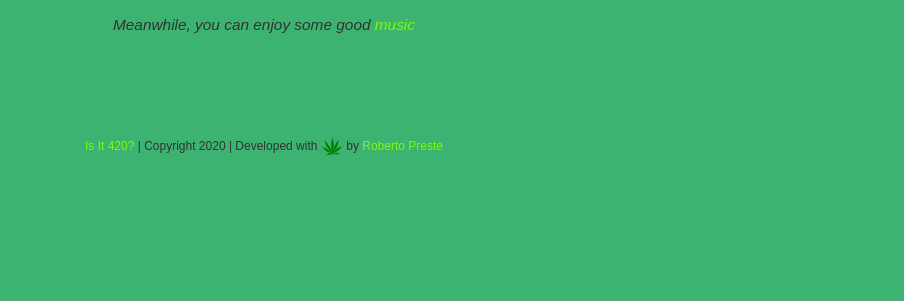
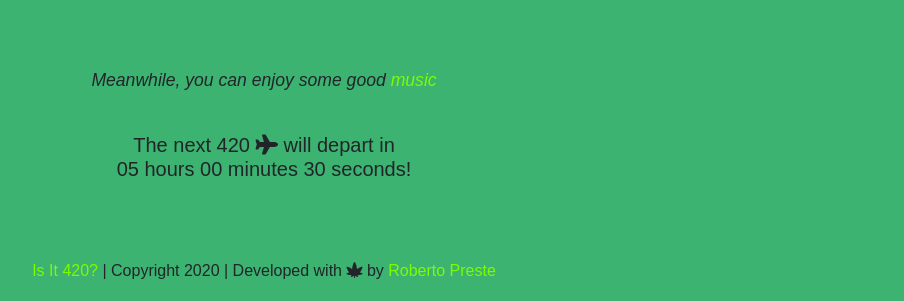
Before and after one commit to robertpreston/IsIt420, a plain HTML site: page index.html in a window 1280 px wide. Shown: the part 718-1019 px from the top of the page, without its empty margins (376-1280 px from the left). Before the commit the page ends 886 px from the top, so only its background shows below. Drawn offline with nearby package versions, Linux system fonts and the light colour scheme.

Commit message:
Update resources (Bootstrap, FontAwesome) and general layout

```diff
--- a/index.html
+++ b/index.html
@@ -25,7 +25,10 @@
     <meta name="theme-color" content="#000000">
 
     <!-- Bootstrap -->
-    <link rel="stylesheet" href="http://cdnjs.cloudflare.com/ajax/libs/twitter-bootstrap/3.3.7/css/bootstrap.min.css">
+    <link rel="stylesheet" href="https://stackpath.bootstrapcdn.com/bootstrap/4.4.1/css/bootstrap.min.css" integrity="sha384-Vkoo8x4CGsO3+Hhxv8T/Q5PaXtkKtu6ug5TOeNV6gBiFeWPGFN9MuhOf23Q9Ifjh" crossorigin="anonymous">
+
+    <!-- FontAwesome -->
+    <link rel="stylesheet" href="https://use.fontawesome.com/releases/v5.15.0/css/all.css" integrity="sha384-OLYO0LymqQ+uHXELyx93kblK5YIS3B2ZfLGBmsJaUyor7CpMTBsahDHByqSuWW+q" crossorigin="anonymous">
 
     <link rel="stylesheet" href="stylesheet.css">
 
@@ -79,13 +82,14 @@
             <div class="col-sm-3">&nbsp;</div>
         </div>
         <br>
-<!--        <div class="row">-->
-<!--            <div class="col-sm-2">&nbsp;</div>-->
-<!--            <div class="col-sm-8 text-center">-->
-<!--                <h4>The next 420 <span class="glyphicon glyphicon-plane"></span> will depart in <span id="count"></span>!</h4>-->
-<!--            </div>-->
-<!--            <div class="col-sm-2">&nbsp;</div>-->
-<!--        </div>-->
+        <div class="row">
+            <div class="col-sm-2">&nbsp;</div>
+            <div class="col-sm-8 text-center">
+                <h5>The next 420 <i class="fas fa-plane"></i> will depart in <br>
+                    <span id="count"></span>!</h5>
+            </div>
+            <div class="col-sm-2">&nbsp;</div>
+        </div>
         <br>
     </div>
 
@@ -126,13 +130,16 @@
             <div class="row">
                 <div class="col-sm-3">&nbsp;</div>
                 <div class="col-sm-6 text-center">
-                    <h6><a href="mailto:roberto.preste@gmail.com" title="Get in touch!">Is It 420?</a> | Copyright 2020 | Developed with <img src="img/weed_square.png" alt="weed" style="max-width: 4%;"> by <a href="https://robertopreste.com" title="Roberto Preste" target="_blank">Roberto Preste</a></h6>
+                    <h6><a href="mailto:roberto.preste@gmail.com" title="Get in touch!">Is It 420?</a> | Copyright 2020 | Developed with <i class="fas fa-cannabis"></i> by <a href="https://robertopreste.com" title="Roberto Preste" target="_blank">Roberto Preste</a></h6>
                 </div>
                 <div class="col-sm-3">&nbsp;</div>
             </div>
         </div>
     </footer>
 
+    <script src="https://code.jquery.com/jquery-3.4.1.slim.min.js" integrity="sha384-J6qa4849blE2+poT4WnyKhv5vZF5SrPo0iEjwBvKU7imGFAV0wwj1yYfoRSJoZ+n" crossorigin="anonymous"></script>
+    <script src="https://cdn.jsdelivr.net/npm/popper.js@1.16.0/dist/umd/popper.min.js" integrity="sha384-Q6E9RHvbIyZFJoft+2mJbHaEWldlvI9IOYy5n3zV9zzTtmI3UksdQRVvoxMfooAo" crossorigin="anonymous"></script>
+    <script src="https://stackpath.bootstrapcdn.com/bootstrap/4.4.1/js/bootstrap.min.js" integrity="sha384-wfSDF2E50Y2D1uUdj0O3uMBJnjuUD4Ih7YwaYd1iqfktj0Uod8GCExl3Og8ifwB6" crossorigin="anonymous"></script>
     <script type="text/javascript" src="script.js"></script>
 
 </body>
```
